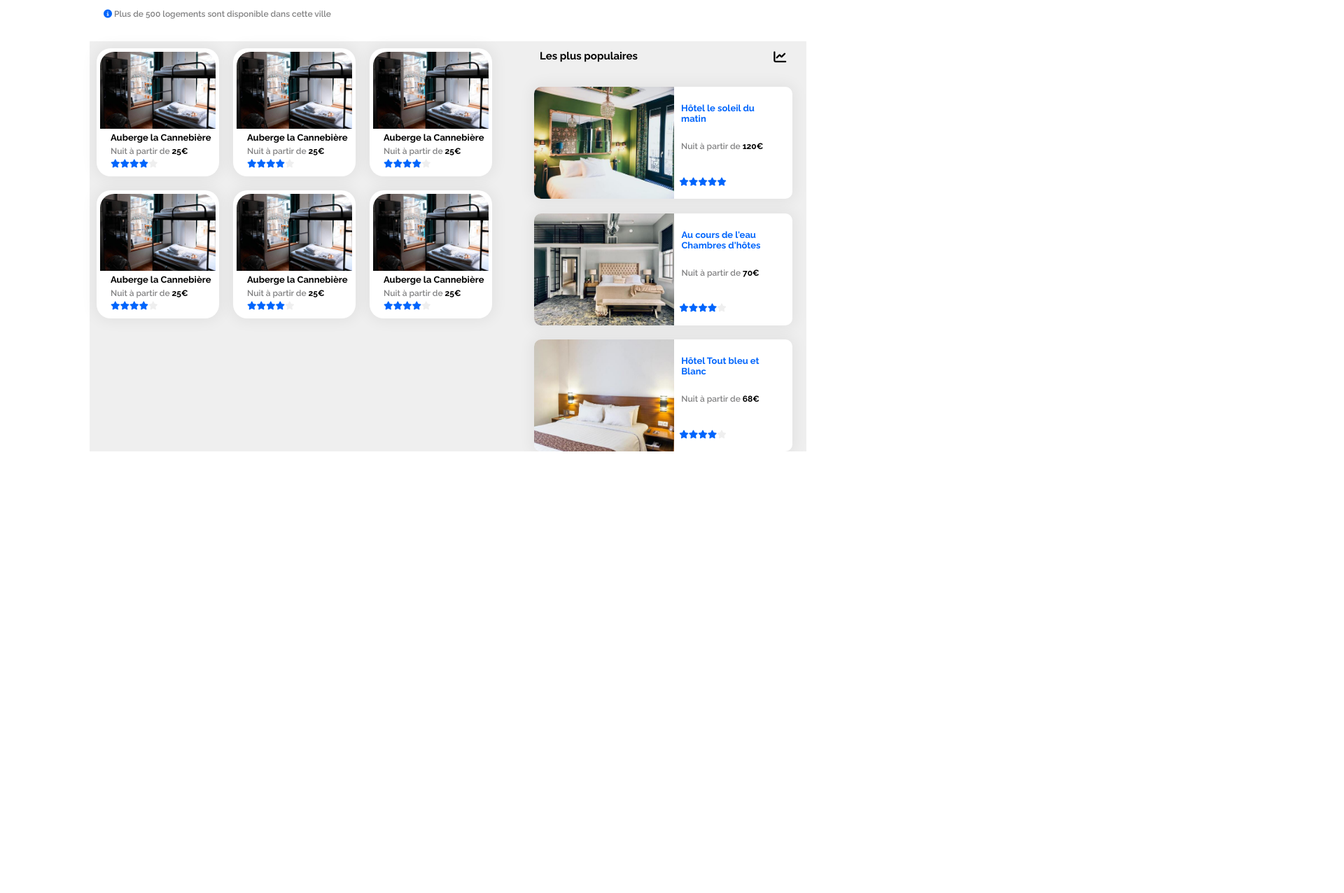
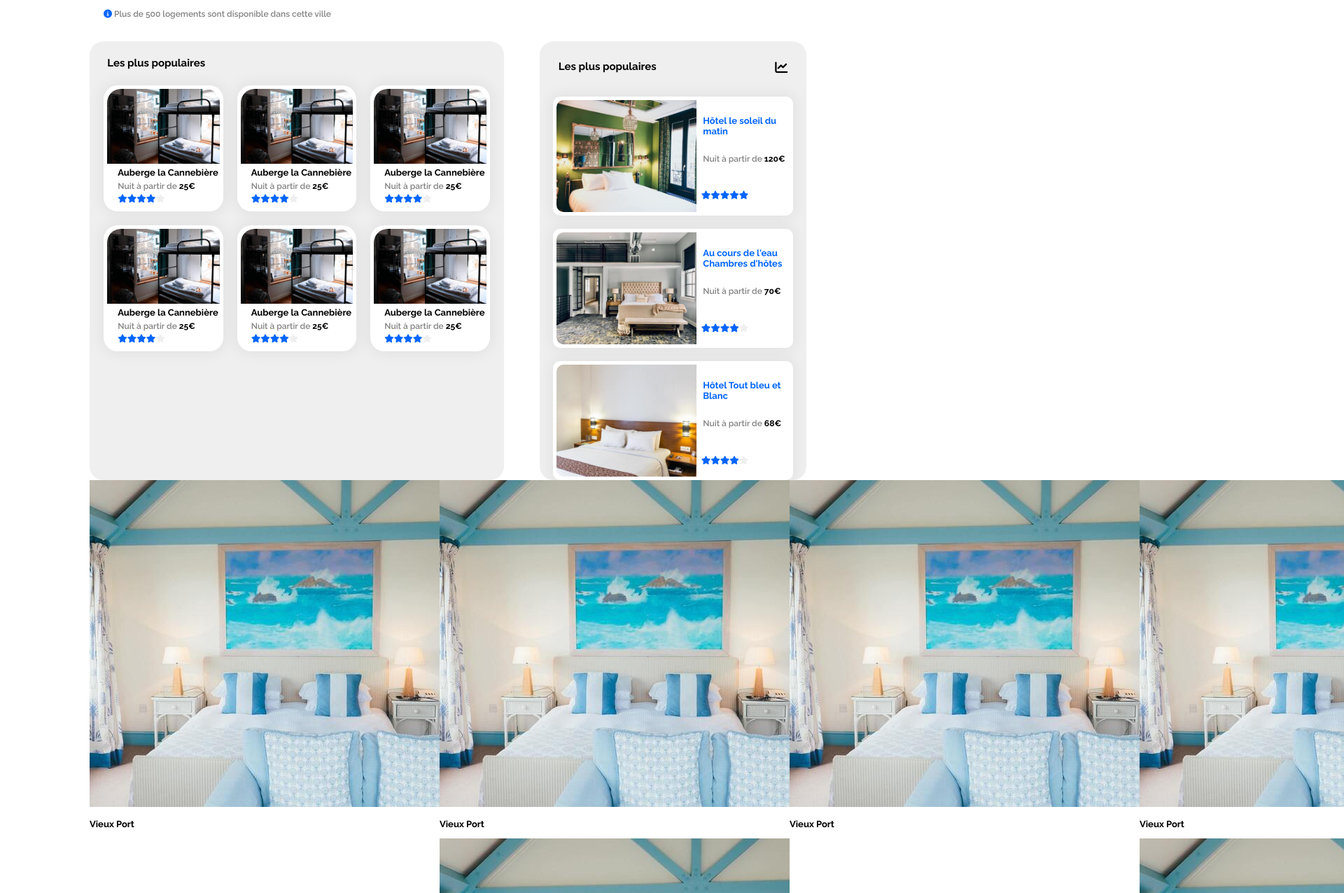
Before and after one commit to ach42/Reservia, a plain HTML site: page index.html in a window 1280 px wide. Shown: the part 301-1577 px from the top of the page at 70% size, 1920 px wide, since content can reach past the window. Before the commit the page ends 946 px from the top, so only its background shows below. Drawn offline with Linux system fonts and the light colour scheme.

Commit message:
udpate 2

```diff
--- a/css/style.css
+++ b/css/style.css
@@ -344,20 +344,26 @@ header {
 /* Mid */
     .mid {
         display: flex;
+        column-gap: 5%;
     }
 /* Hébergement */
 
 .heb-block {
     width: 60%;
     background-color: #efefef;
+    border-radius: 20px;
+    padding: 1%;
+}
+.titre-heb {
+    padding-left: 15px;
 }
 .heb-row-1 {
     display: flex;
-    flex-direction: row;
+    justify-content: space-around;
 }
 .heb-row-2 {
     display: flex;
-    flex-direction: row;
+    justify-content: space-around;
 }
 .heb-card {
     background-color: #fff;
@@ -374,7 +380,7 @@ header {
 }
 .heb-img {
     width: 100%;
-    height: 110px;
+    height: 75%;
     object-fit: cover;
     border-top-left-radius: 20px;
     border-top-right-radius: 20px;
@@ -498,18 +504,22 @@ header {
 .pop-block {
     display: flex;
     width: 40%;
+    border-radius: 20px;
+    justify-content: center;
     background-color: #efefef;
 }
-.titre-popular {
+.titre-pop {
     padding-left: 7%;
     color: #000;
 }
-.head-popular {
+.head-pop {
     display: flex;
+    padding-top: 15px;
     justify-content: space-between;
 }
-.card-popular {
+.card-pop {
     display: flex;
+    padding: 5px;
     margin-top: 5%;
     background-color: #fff;
     box-shadow: 0px 0px 19px 5px rgba(0,0,0,0.05);
@@ -517,7 +527,7 @@ header {
     margin-right: 5%;
     border-radius: 10px 10px 10px 10px;
 }
-.card-popular:hover {
+.card-pop:hover {
     box-shadow: 0px 0px 19px 5px rgba(0,0,0,0.15);
 }
 .fa-chart-line {
@@ -525,28 +535,28 @@ header {
     line-height: 45px;
     font-size: 18px;
 }
-.img-popular {
+.img-pop {
     object-fit: cover;
     max-width: 40%;
     min-width: 200px;
     height: 160px;
     border-radius: 10px 0px 0px 10px;
 }
-.description-popular {
+.description-pop {
     display: flex;
     padding-left: 2%;
     padding-top: 2%;
     flex-direction: column;
 }
-.note-popular {
+.note-pop {
     display: flex;
     align-items: flex-end
 }
-.popular {
+.pop {
     display: flex;
     flex-direction: column;
 }
-.popular-flex {
+.pop-flex {
     display: flex;
     flex-direction: column;
     justify-content: space-between;
@@ -576,3 +586,10 @@ header {
         width: 100%;
     }
 }
+
+/* Activités */
+
+.act {
+    display: flex;
+    flex-direction: row;
+}
--- a/index.html
+++ b/index.html
@@ -19,7 +19,7 @@
             </div>
         </header>
         <section class="menu-resp hidedesk Frodon">
-                <div class="menu-item-resp"><a id="menu-item-link-resp" href="#heb">Hébergements</a></div>
+                <div class="menu-item-resp"><a id="menu-item-link-resp" href="#heb-ancre">Hébergements</a></div>
                 <div class="menu-item-resp"><a id="menu-item-link-resp" href="#">Activités</a></div>
         </section>
         <section class="geo-search-section Frodon">
@@ -62,6 +62,7 @@
         <p class="info Frodon"><i class="fas fa-info-circle"></i> Plus de 500 logements sont disponible dans cette ville</p>
         <section class="mid Frodon">
             <div class="heb-block">
+                <h2 class="titre-heb">Les plus populaires</h2>
                 <div class="heb-row-1">
                     <div class="heb-card">
                         <img class="heb-img" alt="Auberge la Cannebière" src="images/marcus-loke-WQJvWU_HZFo-unsplash.jpg"/>
@@ -116,18 +117,18 @@
                 </div>
             </div>
             <div class="pop-block">
-                <div class="popular">
-                    <div class="head-popular">
-                        <h2 class="titre-popular">Les plus populaires</h2>
+                <div class="pop">
+                    <div class="head-pop">
+                        <h2 class="titre-pop">Les plus populaires</h2>
                         <i class="fas fa-chart-line"></i>
                     </div>
                 <a href="#">
-                <div class="card-popular">
-                    <img class="img-popular" src="images/emile-guillemot-Bj_rcSC5XfE-unsplash.jpg">
-                    <div class="popular-flex">
-                        <div class="description-popular">
+                <div class="card-pop">
+                    <img class="img-pop" src="images/emile-guillemot-Bj_rcSC5XfE-unsplash.jpg">
+                    <div class="pop-flex">
+                        <div class="description-pop">
                             <h3 class="titre-card" >Hôtel le soleil du matin</h3>
-                            <p  class="prix">Nuit à partir de <b>120€</b></p>
+                            <p class="prix">Nuit à partir de <b>120€</b></p>
                         </div>
                         <div class="note-popular">
                             <i class="fas fa-star bleu"></i><i class="fas fa-star bleu"></i><i class="fas fa-star bleu"></i><i class="fas fa-star bleu"></i><i class="fas fa-star bleu"></i>
@@ -136,28 +137,28 @@
                 </div>
                 </a>
                 <a href="#">
-                <div class="card-popular">
-                    <img class="img-popular" src="images/aw-creative-VGs8z60yT2c-unsplash.jpg">
-                    <div class="popular-flex">
-                        <div class="description-popular">
+                <div class="card-pop">
+                    <img class="img-pop" src="images/aw-creative-VGs8z60yT2c-unsplash.jpg">
+                    <div class="pop-flex">
+                        <div class="description-pop">
                             <h3 class="titre-card" >Au cours de l'eau Chambres d'hôtes</h3>
-                            <p  class="prix">Nuit à partir de <b>70€</b></p>
+                            <p class="prix">Nuit à partir de <b>70€</b></p>
                         </div>
-                        <div class="note-popular">
+                        <div class="note-pop">
                             <i class="fas fa-star bleu"></i><i class="fas fa-star bleu"></i><i class="fas fa-star bleu"></i><i class="fas fa-star bleu"></i><i class="fas fa-star gris"></i>
                         </div>
                     </div>
                 </div>
                 </a>
                 <a href="#">
-                <div class="card-popular">
-                    <img class="img-popular" src="images/febrian-zakaria-sjvU0THccQA-unsplash.jpg">
-                    <div class="popular-flex">
-                        <div class="description-popular">
+                <div class="card-pop">
+                    <img class="img-pop" src="images/febrian-zakaria-sjvU0THccQA-unsplash.jpg">
+                    <div class="pop-flex">
+                        <div class="description-pop">
                             <h3 class="titre-card" >Hôtel Tout bleu et Blanc</h3>
-                            <p  class="prix">Nuit à partir de <b>68€</b></p>
+                            <p class="prix">Nuit à partir de <b>68€</b></p>
                         </div>
-                        <div class="note-popular">
+                        <div class="note-pop">
                             <i class="fas fa-star bleu"></i><i class="fas fa-star bleu"></i><i class="fas fa-star bleu"></i><i class="fas fa-star bleu"></i><i class="fas fa-star gris"></i>
                         </div>
                     </div>
@@ -166,6 +167,40 @@
             </div>
             </div>
         </section>
-        <a id="heb"></a>
+        <a id="heb-ancre"></a>
+        <section class="act Frodon">
+            <div class="act-block-big">
+                <img class="act-img-big" src="images/annie-spratt-Eg1qcIitAuA-unsplash.jpg">
+                <div class="act-description">
+                    <h3 class="act-titre">Vieux Port</h3>
+                </div>
+            </div>
+            <div class="act-block">
+                <div class="act-item-1">
+                    <img class="act-img" src="images/annie-spratt-Eg1qcIitAuA-unsplash.jpg">
+                    <h3 class="act-titre">Vieux Port</h3>
+                </div>
+                <div class="act-item-2">
+                    <img class="act-img" src="images/annie-spratt-Eg1qcIitAuA-unsplash.jpg">
+                    <h3 class="act-titre">Vieux Port</h3>
+                </div>
+            </div>
+            <div class="act-block-big">
+                <img class="act-img-big" src="images/annie-spratt-Eg1qcIitAuA-unsplash.jpg">
+                <div class="act-description">
+                    <h3 class="act-titre">Vieux Port</h3>
+                </div>
+            </div>
+            <div class="act-block">
+                <div class="act-item-1">
+                    <img class="act-img" src="images/annie-spratt-Eg1qcIitAuA-unsplash.jpg">
+                    <h3 class="act-titre">Vieux Port</h3>
+                </div>
+                <div class="act-item-2">
+                    <img class="act-img" src="images/annie-spratt-Eg1qcIitAuA-unsplash.jpg">
+                    <h3 class="act-titre">Vieux Port</h3>
+                </div>
+            </div>
+        </section>
     </body>
 </html>
```
